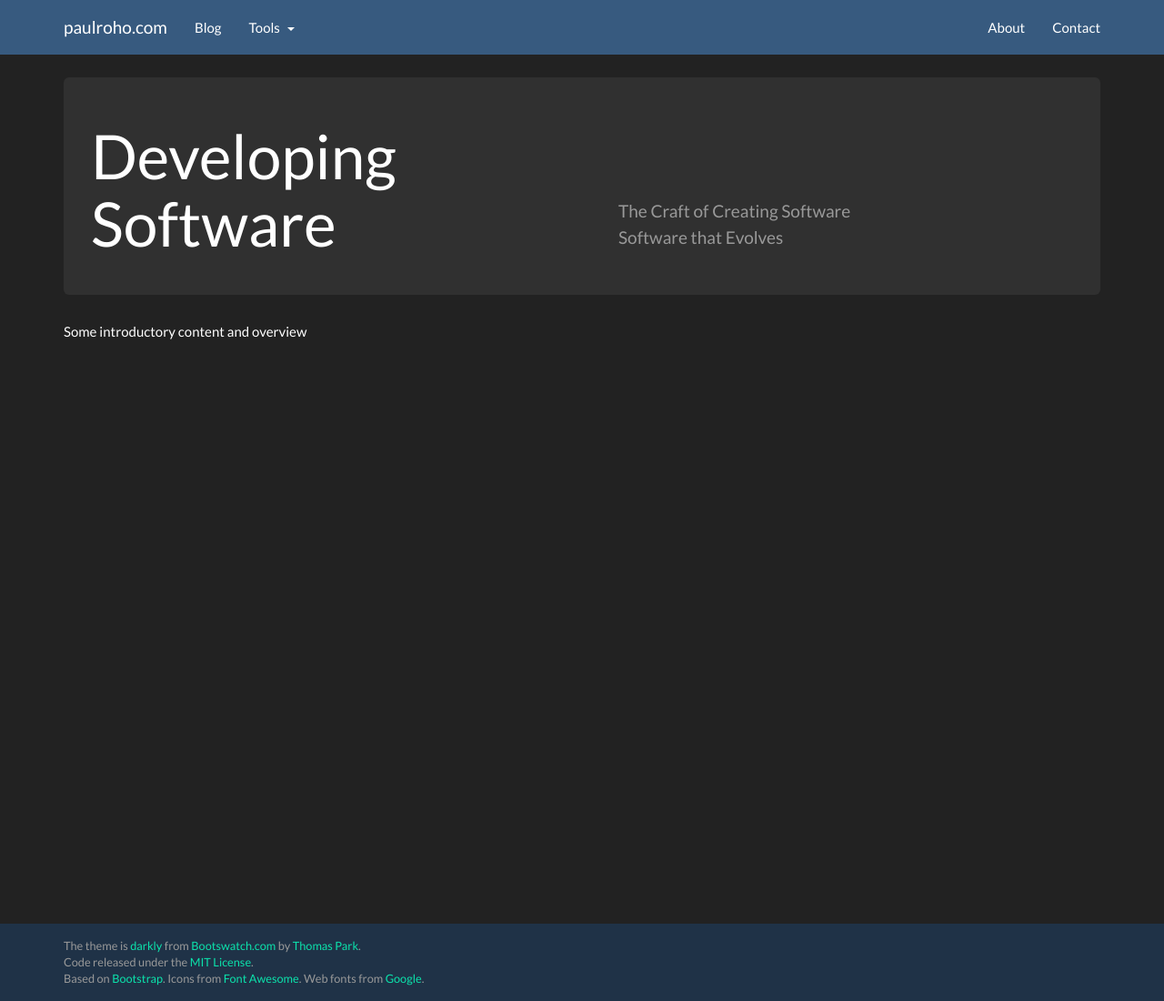
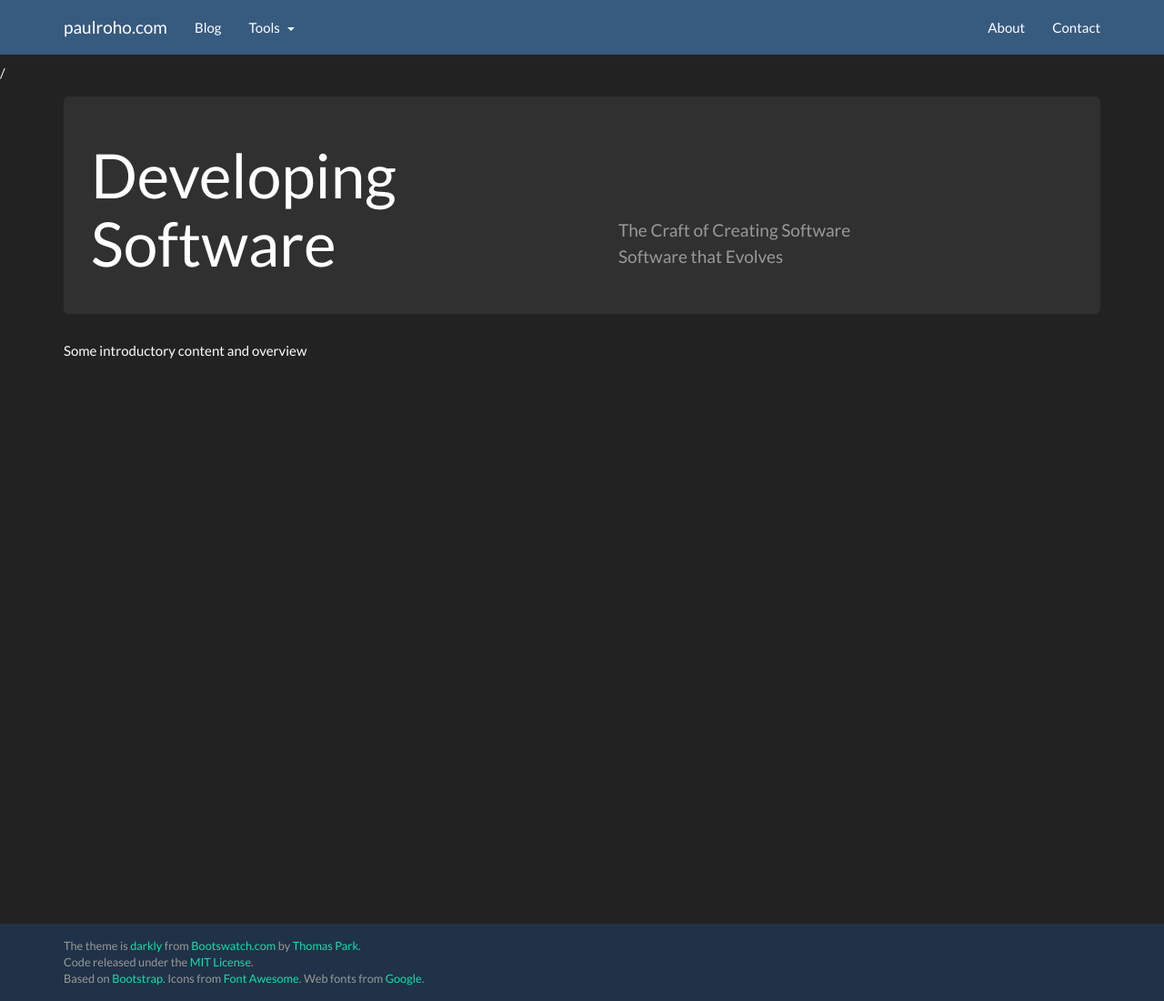
Before and after one commit to paulroho/paulroho.github.io, a Jekyll site: the page built from index.html, in a window 1280 px wide and 1100 px high. Shown: the whole window at 91% size. Built offline with Jekyll 4.4.1, drawn with Linux system fonts in a browser that asks for light colours; nearby versions of some CDN libraries.

Commit message:
More debug info

```diff
--- a/_layouts/default.html
+++ b/_layouts/default.html
@@ -21,7 +21,8 @@
   </head>
   <body>
 {% assign current = page.url | downcase | split: '/' %}
-{{ current.length }}
+{{ page.url }}<br/>
+{{ current }}
     <div class="navbar navbar-default navbar-fixed-top" role="navigation">
       <div class="container">
         <div class="navbar-header">
```
